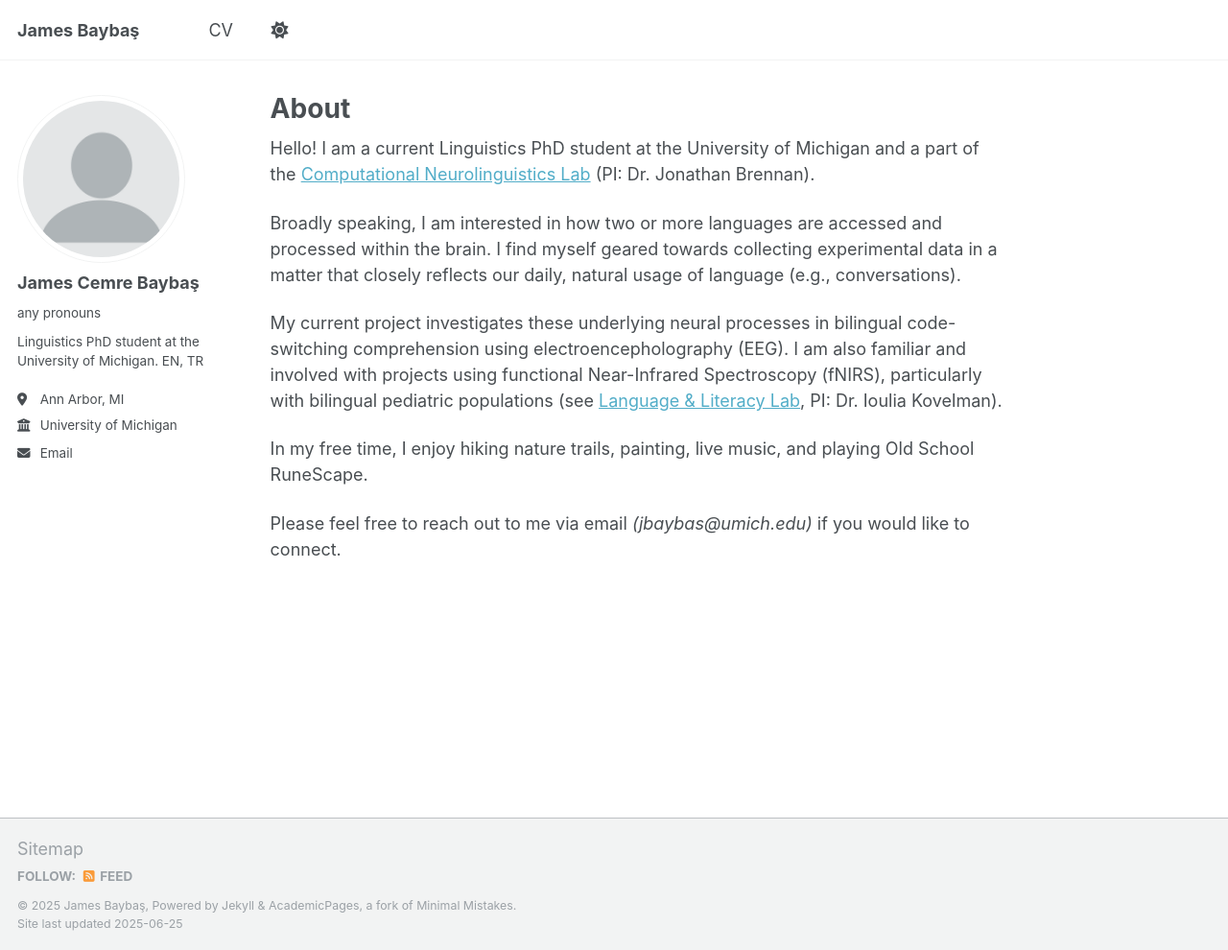
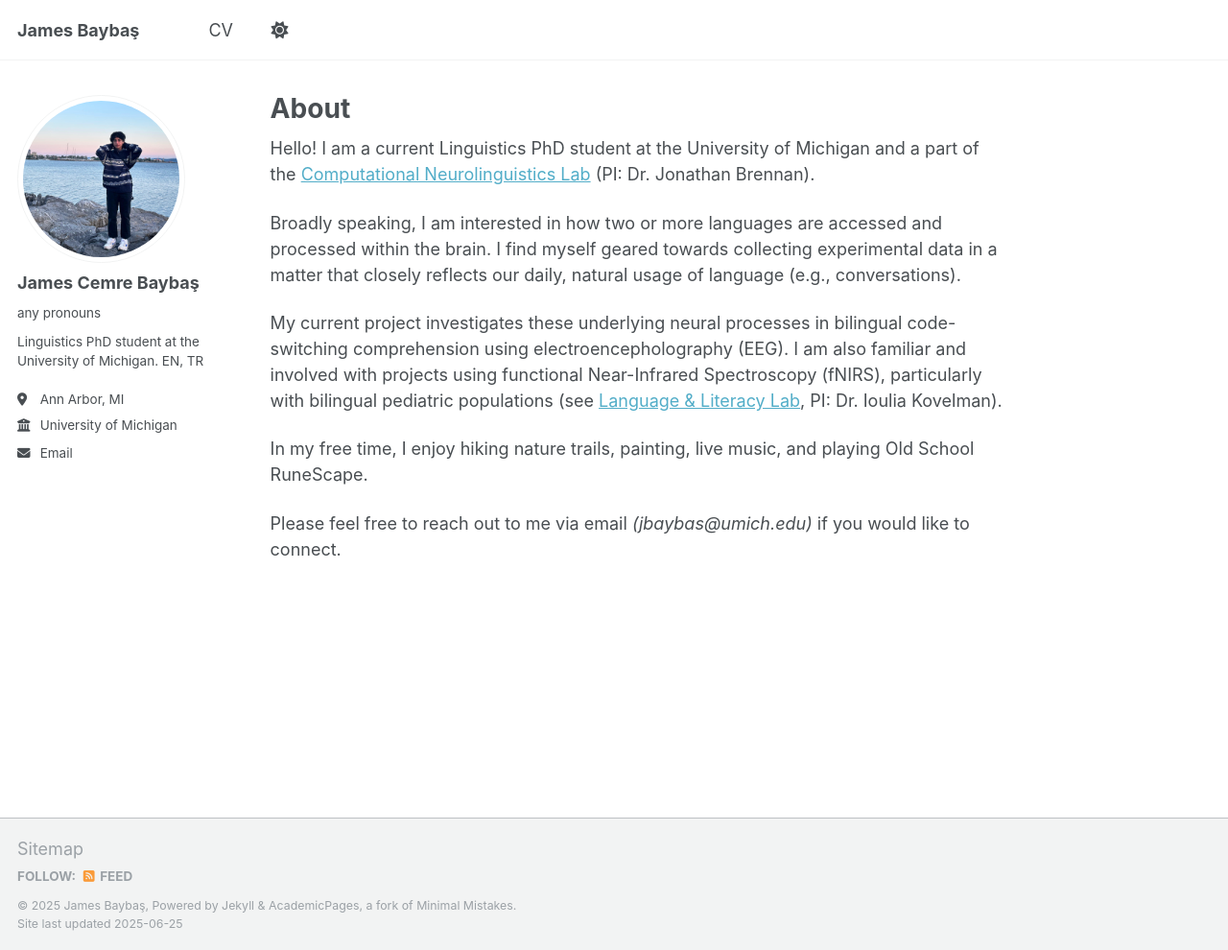
Before and after one commit to jbaybas/jbaybas.github.io, a Jekyll site: the page built from _pages/about.md, in a window 1280 px wide and 990 px high. Shown: the whole window at 96% size. Built offline with Jekyll 4.4.1, drawn with Linux system fonts in a browser that asks for light colours.

Commit message:
Update _config.yml

```diff
--- a/_config.yml
+++ b/_config.yml
@@ -22,7 +22,7 @@ repository               : "academicpages/academicpages.github.io"
 #               Additional customization can be done by editing /_includes/author-profile.html
 author:
   # Biographic information
-  avatar           : "profile.png"
+  avatar           : "profile2.jpg"
   name             : "James Cemre Baybaş"
   pronouns         : "any pronouns"
   bio              : "Linguistics PhD student at the University of Michigan. EN, TR"
```
